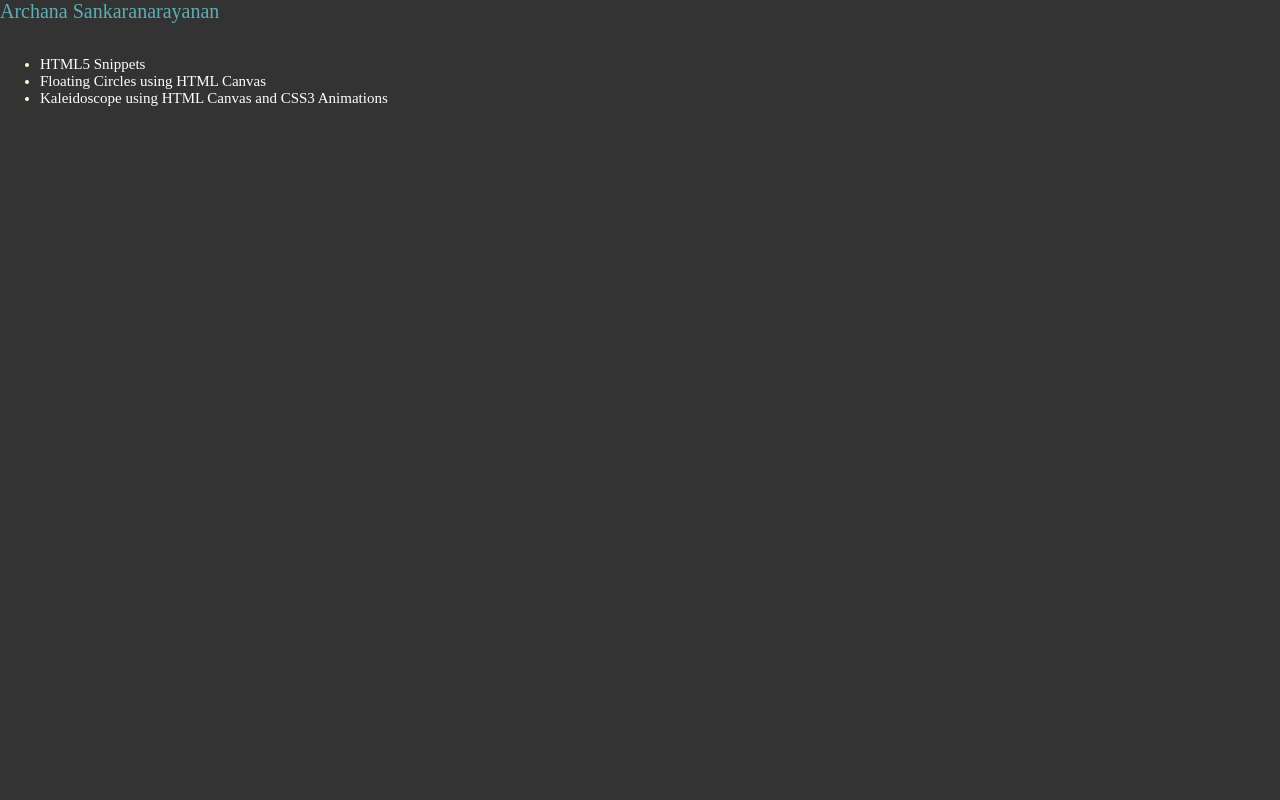
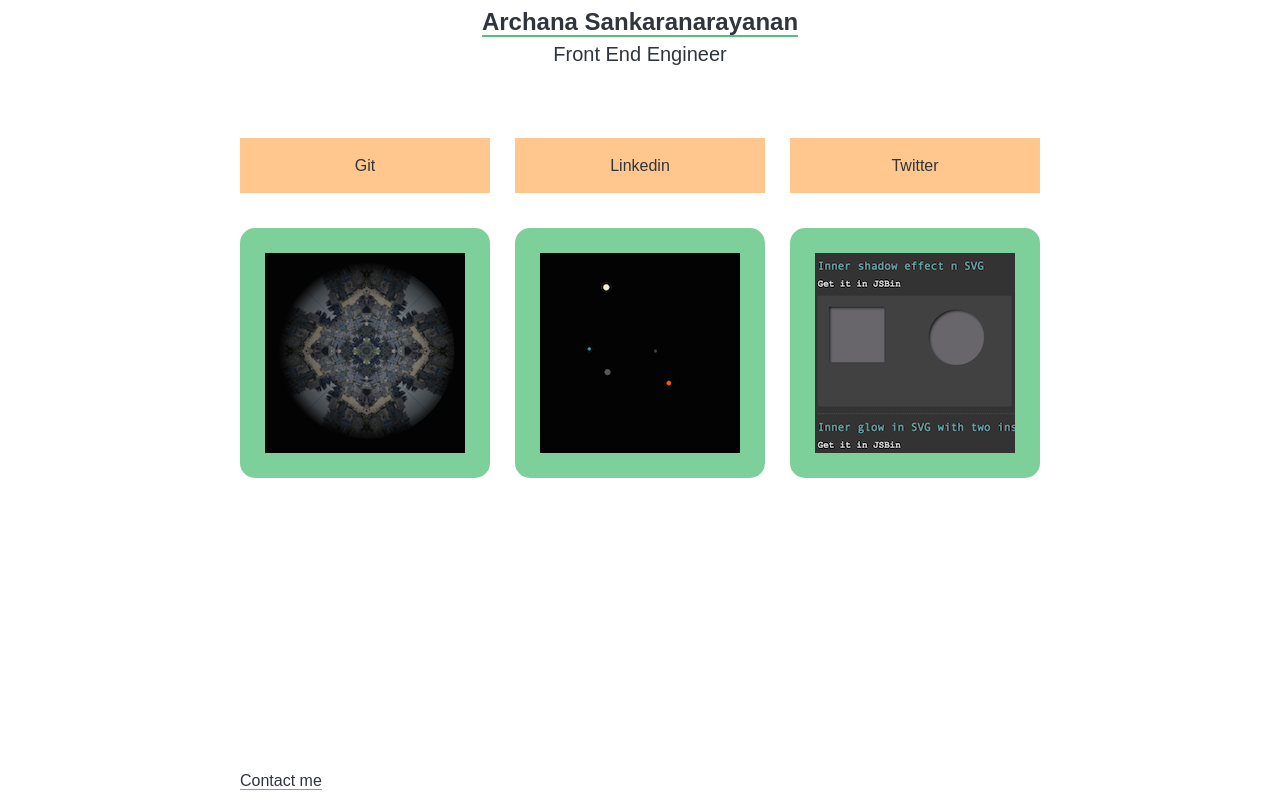
Before and after one commit to archana-s/archana-s.github.io, a plain HTML site: page index.html in a window 1280 px wide. Drawn offline with nearby package versions, Linux system fonts and the light colour scheme; files that its build step writes are made by us from their sources; a web font is replaced by a local one.

Commit message:
Styles the front page

```diff
--- a/index.html
+++ b/index.html
@@ -2,18 +2,89 @@
   <head>
     <title>Portfolio </title>
     <link rel="stylesheet" type="text/css" href="style.css">
+    <link href='http://fonts.googleapis.com/css?family=News+Cycle:400,700' rel='stylesheet' type='text/css'>
   </head>
   <body>
     <div class="header">
-      <div class="title">Archana Sankaranarayanan</div>
+      <div class="title ft-newscycle ft-24 ft-grey ft-bold">
+        <span>Archana Sankaranarayanan</span>
+      </div>
+      <div class="work ft-newscycle ft-20 ft-grey">
+        Front End Engineer
+      </div>
     </div>
-    <div class="contents">
-      <ul>
+    <div class="contents horizontal-center">
+      <!--<ul>
         <li> <a href="./snippets/index.html">HTML5 Snippets</a> </li>
         <li> <a href="./floatingShapes/index.html"> Floating Circles using HTML Canvas </a></li>
         <li><a href="http://kaleidoscope.nodejitsu.com/"> Kaleidoscope using HTML Canvas and CSS3 Animations </a> </li>
-    </ul>
+    </ul>-->
+
+      <div class="social flexbox-row">
+        <a href="https://github.com/archana-s" class="ft-newscycle ft-16 ft-grey"><div class="git"> <span>Git</span> </div></a>
+        <a href="http://www.linkedin.com/in/archanasankaranarayanan" class="ft-newscycle ft-16 ft-grey"><div class="linkedin"> <span> Linkedin </span> </div></a>
+        <a href="https://twitter.com/archana_june" class="ft-newscycle ft-16 ft-grey"><div class="twitter"> <span> Twitter </span> </div></a>
+      </div>
+
+      <div class="portfolio flexbox-row">
+
+        <a href="http://kaleidoscope.nodejitsu.com/">
+          <div class="container">
+            <img class="kaleidoscope absolute-center" src="./images/kaleidoscope.png">
+            <div class="text ft-white ft-16 ft-bold  ft-newscycle hide absolute-center">
+              <span>Kaleidoscope - Canvas/CSS3</span>
+            </div>
+          </div>
+        </a>
+
+      <a href="./floatingShapes/index.html">
+        <div class="container">
+          <img class="floaties absolute-center" src="./images/floaties.png">
+          <div class="text ft-white ft-16 ft-bold ft-newscycle hide absolute-center">
+            <span>Floating Circles - Canvas/Kinetic.js</span>
+          </div>
+        </div>
+      </a>
+
+      <a href="./snippets/index.html">
+        <div class="container">
+          <img class="snippets absolute-center" src="./images/snippets.png">
+          <div class="text ft-white ft-16 ft-bold ft-newscycle hide absolute-center">
+            <span>HTML Snippets</span>
+          </div>
+        </div>
+      </div>
+    </a>
+
     </div>
-    <div class="footer"></div>
+    <div class="footer horizontal-center">
+      <div class="tag">
+        <a href="mailto:archana.june@gmail.com" class="ft-grey ft-16 ft-newscycle">Contact me</a>
+      </div>
+    </div>
+    <script src="http://code.jquery.com/jquery-1.6.4.min.js"></script>
+
+    <script type="text/javascript">
+      $(document).ready(function(){
+
+        $('.container').bind('mouseover', function(){
+          var isHidden = $(this).find('.text').hasClass('hide');
+          if (isHidden) {
+            $(this).find('.text').addClass('show');
+            $(this).find('.text').removeClass('hide');
+          }
+          else {
+            $(this).find('.text').addClass('hide');
+            $(this).find('.text').removeClass('show');
+          }
+        });
+
+        $('.container').bind('mouseout', function(){
+            $(this).find('.text').toggleClass('show');
+            $(this).find('.text').toggleClass('hide');
+        });
+      });
+    </script>
+
   </body>
 </html>
--- /dev/null
+++ b/style.css
@@ -0,0 +1,198 @@
+
+/**
+  Common classes
+*/
+.horizontal-center {
+  position: absolute;
+  left: 50%;
+  transform: translateX(-50%);
+  -webkit-transform: translateX(-50%);
+  -moz-transform: translateX(-50%);
+}
+
+.vertical-center {
+  position: absolute;
+  top: 50%;
+  transform: translateY(-50%);
+  -webkit-transform: translateY(-50%);
+  -moz-transform: translateY(-50%);
+}
+
+.absolute-center {
+  position: absolute;
+  top: 50%;
+  left: 50%;
+  transform: translate(-50%, -50%);
+  -webkit-transform: translate(-50%, -50%);
+  -moz-transform: translate(-50%, -50%);
+}
+
+.ft-grey {
+    color: rgb(47, 53, 62);
+}
+
+.ft-20 {
+  font-size: 20px;
+}
+
+.ft-24 {
+  font-size: 24px;
+}
+
+.ft-16 {
+  font-size: 16px;
+}
+
+.ft-newscycle {
+  font-family: "News Cycle", sans-serif;
+}
+
+.ft-white {
+  color: white;
+}
+
+.ft-bold {
+  font-weight: 600;
+}
+
+.flexbox-row {
+  display: -webkit-box;   /* OLD: Safari,  iOS, Android browser, older WebKit browsers.  */
+  display: -moz-box;      /* OLD: Firefox (buggy) */
+  display: -ms-flexbox;   /* MID: IE 10 */
+  display: -webkit-flex;  /* NEW, Chrome 21+ */
+  display: flex;          /* NEW: Opera 12.1, Firefox 22+ */
+
+  -webkit-box-pack: space-between;
+  -moz-box-pack: space-between;
+  -ms-flex-pack: space-between;
+  -webkit-justify-content: space-between;
+  justify-content: space-between;
+
+  flex-direction: row;
+  -webkit-flex-direction: row;
+
+  /* vertical align */
+  -webkit-box-align: center;
+  -moz-box-align: center;
+  -ms-flex-align: center;
+  -webkit-align-items: center;
+  align-items: center;
+}
+
+.hide {
+  opacity: 0;
+  transition: opacity 0.25s;
+  -webkit-transition: opacity 0.25s;
+}
+
+.show {
+  opacity: 0.9;
+  transition: opacity 0.5s;
+  -webkit-transition: opacity 0.5s;
+}
+
+
+/***
+ Special CSS
+
+ **/
+
+.header {
+  width: 100%;
+  height: 100px;
+}
+
+.contents {
+  width: 800px;
+  height: auto;
+}
+
+.title, .work {
+  width: 100%;
+  text-align: center;
+}
+
+.work {
+  margin-top: 7px;
+}
+
+.title span {
+  border-bottom: 2px solid rgb(82, 193, 121);
+}
+
+.social {
+  margin-top: 30px;
+}
+
+.git, .linkedin, .twitter {
+  width: 250px;
+  height: 55px;
+  background-color: rgba(255, 190, 122, 0.85);
+  text-align: center;
+  position: relative;
+  -webkit-transition: opacity 1s;
+  transition: opacity 1s;
+}
+
+.git:hover, .linkedin:hover, .twitter:hover {
+  background-color: rgba(255, 190, 122, 1);
+  -webkit-transition: opacity 1s;
+  transition: opacity 1s;
+}
+
+.git a, .linkedin a, .twitter a {
+  margin: auto;
+}
+
+.git span, .linkedin span, .twitter span {
+  position: absolute;
+  top: 50%;
+  left: 50%;
+  transform: translate(-50%, -50%);
+  -webkit-transform: translate(-50%, -50%);
+  -moz-transform: translate(-50%, -50%);
+}
+
+.portfolio {
+  margin-top: 35px;
+}
+
+.portfolio .container {
+  width: 250px;
+  height: 250px;
+  background-color: rgba(82, 193, 121, 0.75);
+  position: relative;
+  border-radius: 15px;
+  cursor: pointer;
+}
+
+.portfolio .container img {
+  width: 200px;
+  height: 200px;
+}
+
+.portfolio .container .text {
+  width: 150px;
+  height: 50px;
+}
+
+.footer {
+  position: absolute;
+  bottom: 0;
+  width: 800px;
+  margin-bottom: 10px;
+}
+
+.footer .tag a {
+  height: 40px;
+  width: 200px;
+  border-bottom: 1px solid rgb(82, 193, 121);
+}
+
+/**
+Resets
+**/
+
+a, a:hover, a:focus, a:visited {
+  text-decoration: none;
+}
```
Also changed, not shown: images/floaties.png (added), images/kaleidoscope.png (added), images/snippets.png (added).
